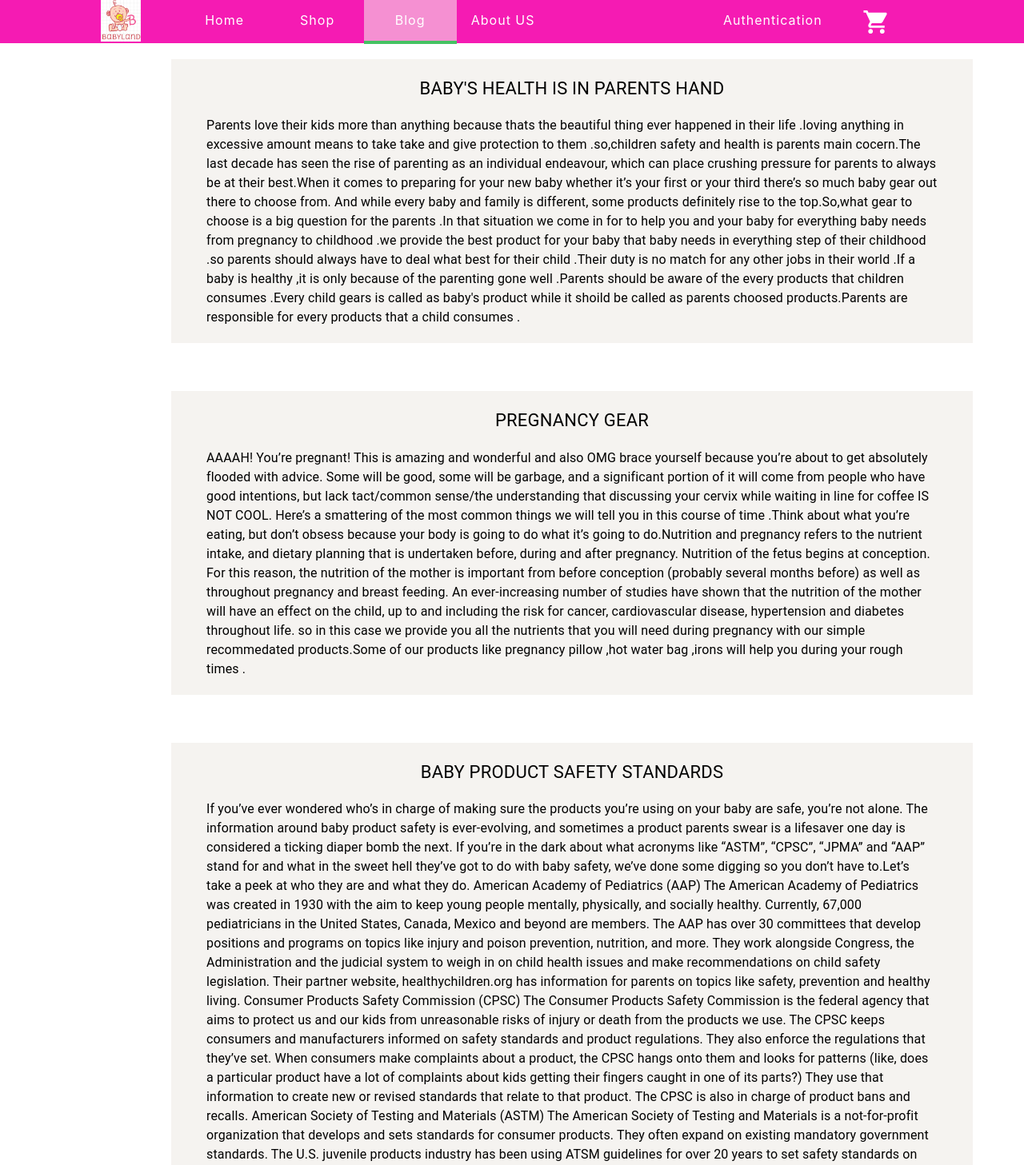
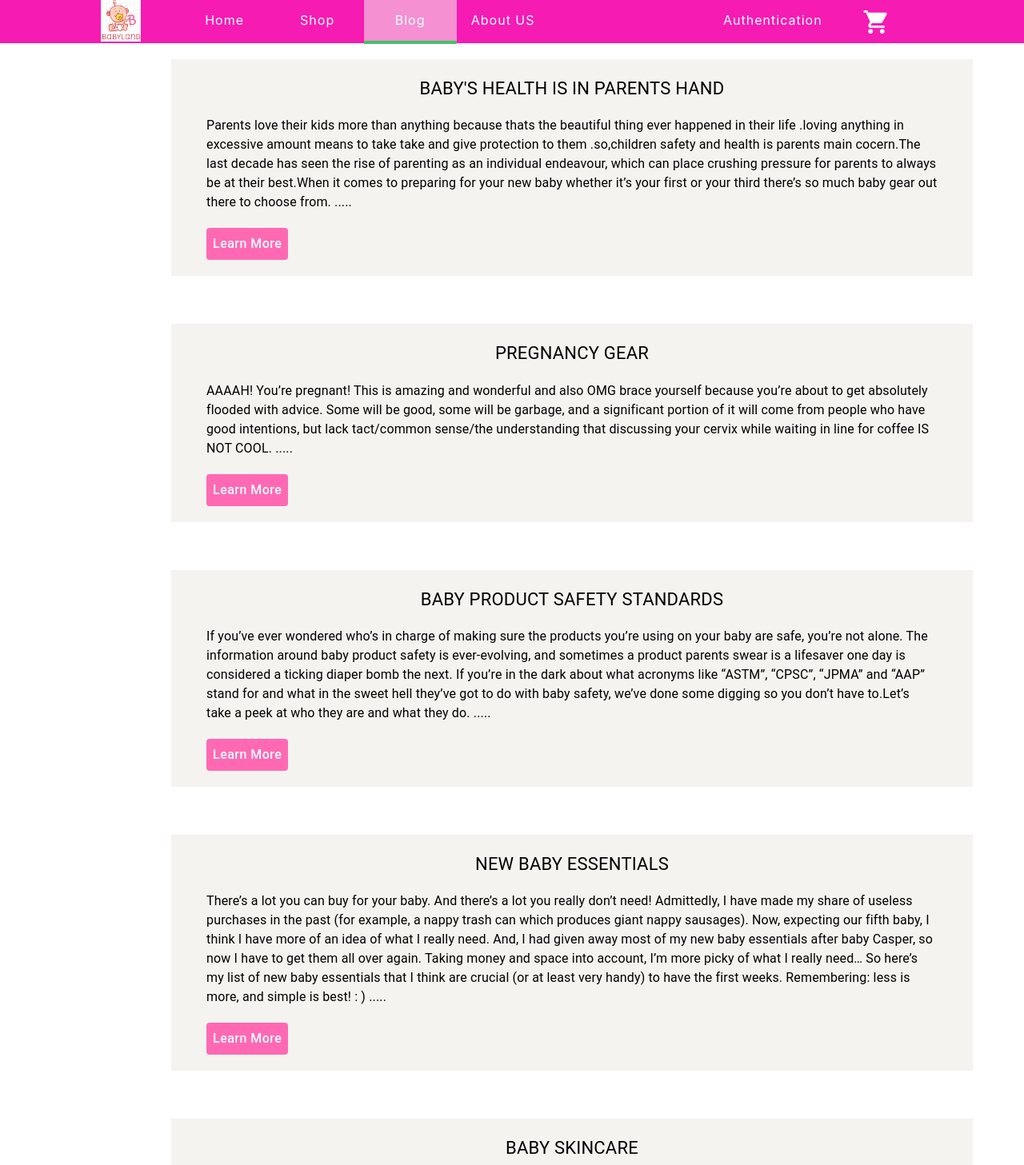
Before and after one commit to SushilSubedi/babyland, a React (Create React App) app: page /Blog in a window 1280 px wide. Shown: the top 1457 px of the page at 80% size. Built offline with nearby package versions, Linux system fonts and the light colour scheme.

Commit message:
learn more completed

```diff
--- a/src/components/Blog/Blog.js
+++ b/src/components/Blog/Blog.js
@@ -3,10 +3,10 @@ import React from 'react';
 
 const Blog = () => {
     const classes = useStyles()
-    const clickeffect = () => {
-        var dots = document.getElementById("dots");
-        var moretext = document.getElementById("more");
-        var mybtn = document.getElementById("mybtn");
+    const clickeffect = (id, txt, btn) => {
+        var dots = document.getElementById(id);
+        var moretext = document.getElementById(txt);
+        var mybtn = document.getElementById(btn);
 
         if (dots.style.display === 'none') {
             dots.style.display = 'inline';
@@ -29,8 +29,11 @@ const Blog = () => {
                             BABY'S HEALTH IS IN PARENTS HAND
                         </Typography>
                         <Typography>
-                            Parents love their kids more than anything because thats the beautiful thing ever happened in their life .loving anything in excessive amount means to take take and give protection to them .so,children safety and health is parents main cocern.The last decade has seen the rise of parenting as an individual endeavour, which can place crushing pressure for parents to always be at their best.When it comes to preparing for your new baby whether it’s your first or your third there’s so much baby gear out there to choose from. And while every baby and family is different, some products definitely rise to the top.So,what gear to choose is a big question for the parents .In that situation we come in  for to help you and your baby for everything baby needs from pregnancy to childhood .we provide the best product for your baby that baby needs in everything step of their childhood .so parents should always have to deal what best for their child .Their duty is no match for any other jobs in their world .If a baby is healthy ,it is only because of the parenting gone well .Parents  should be aware of the every products that children consumes .Every child gears is called as baby's product while it  shoild be called as parents  choosed products.Parents are responsible for every products that a child consumes .
+                            Parents love their kids more than anything because thats the beautiful thing ever happened in their life .loving anything in excessive amount means to take take and give protection to them .so,children safety and health is parents main cocern.The last decade has seen the rise of parenting as an individual endeavour, which can place crushing pressure for parents to always be at their best.When it comes to preparing for your new baby whether it’s your first or your third there’s so much baby gear out there to choose from.<span id="dots4"> .....</span>
+                            <span id="more4">
+                                And while every baby and family is different, some products definitely rise to the top.So,what gear to choose is a big question for the parents .In that situation we come in  for to help you and your baby for everything baby needs from pregnancy to childhood .we provide the best product for your baby that baby needs in everything step of their childhood .so parents should always have to deal what best for their child .Their duty is no match for any other jobs in their world .If a baby is healthy ,it is only because of the parenting gone well .Parents  should be aware of the every products that children consumes .Every child gears is called as baby's product while it  shoild be called as parents  choosed products.Parents are responsible for every products that a child consumes .</span>
                         </Typography>
+                        <Button onClick={() => clickeffect("dots4", "more4", "mybtn4")} id="mybtn4" className={classes.button}>Learn More</Button>
                     </Container>
                 </Box>
 
@@ -42,9 +45,11 @@ const Blog = () => {
                             PREGNANCY GEAR
                         </Typography>
                         <Typography>
-                            AAAAH! You’re pregnant! This is amazing and wonderful and also OMG brace yourself because you’re about to get absolutely flooded with advice. Some will be good, some will be garbage, and a significant portion of it will come from people who have good intentions, but lack tact/common sense/the understanding that discussing your cervix while waiting in line for coffee IS NOT COOL. Here’s a smattering of the most common things we will tell you in this course of time .Think about what you’re eating, but don’t obsess because your body is going to do what it’s going to do.Nutrition and pregnancy refers to the nutrient intake, and dietary planning that is undertaken before, during and after pregnancy. Nutrition of the fetus begins at conception. For this reason, the nutrition of the mother is important from before conception (probably several months before) as well as throughout pregnancy and breast feeding. An ever-increasing number of studies have shown that the nutrition of the mother will have an effect on the child, up to and including the risk for cancer, cardiovascular disease, hypertension and diabetes throughout life.
-                            so in this case we provide you all the nutrients that you will need during pregnancy with our simple recommedated products.Some of our products like pregnancy pillow ,hot water bag ,irons will help you during your rough times .
+                            AAAAH! You’re pregnant! This is amazing and wonderful and also OMG brace yourself because you’re about to get absolutely flooded with advice. Some will be good, some will be garbage, and a significant portion of it will come from people who have good intentions, but lack tact/common sense/the understanding that discussing your cervix while waiting in line for coffee IS NOT COOL.<span id="dots3"> .....</span>
+                            <span id="more3"> Here’s a smattering of the most common things we will tell you in this course of time .Think about what you’re eating, but don’t obsess because your body is going to do what it’s going to do.Nutrition and pregnancy refers to the nutrient intake, and dietary planning that is undertaken before, during and after pregnancy. Nutrition of the fetus begins at conception. For this reason, the nutrition of the mother is important from before conception (probably several months before) as well as throughout pregnancy and breast feeding. An ever-increasing number of studies have shown that the nutrition of the mother will have an effect on the child, up to and including the risk for cancer, cardiovascular disease, hypertension and diabetes throughout life.
+                            so in this case we provide you all the nutrients that you will need during pregnancy with our simple recommedated products.Some of our products like pregnancy pillow ,hot water bag ,irons will help you during your rough times .</span>
                         </Typography>
+                        <Button onClick={() => clickeffect("dots3", "more3", "mybtn3")} id="mybtn3" className={classes.button}>Learn More</Button>
                     </Container>
                 </Box>
             </div>
@@ -55,7 +60,8 @@ const Blog = () => {
                             BABY PRODUCT SAFETY STANDARDS
                         </Typography>
                         <Typography>
-                            If you’ve ever wondered who’s in charge of making sure the products you’re using on your baby are safe, you’re not alone. The information around baby product safety is ever-evolving, and sometimes a product parents swear is a lifesaver one day is considered a ticking diaper bomb the next. If you’re in the dark about what acronyms like “ASTM”, “CPSC”, “JPMA” and “AAP” stand for and what in the sweet hell they’ve got to do with baby safety, we’ve done some digging so you don’t have to.Let’s take a peek at who they are and what they do.
+                            If you’ve ever wondered who’s in charge of making sure the products you’re using on your baby are safe, you’re not alone. The information around baby product safety is ever-evolving, and sometimes a product parents swear is a lifesaver one day is considered a ticking diaper bomb the next. If you’re in the dark about what acronyms like “ASTM”, “CPSC”, “JPMA” and “AAP” stand for and what in the sweet hell they’ve got to do with baby safety, we’ve done some digging so you don’t have to.Let’s take a peek at who they are and what they do.<span id="dots2"> .....</span>
+                            <span id="more2">
                                 American Academy of Pediatrics (AAP)
                                 The American Academy of Pediatrics was created in 1930 with the aim to keep young people mentally, physically, and socially healthy. Currently, 67,000 pediatricians in the United States, Canada, Mexico and beyond are members.
                                 The AAP has over 30 committees that develop positions and programs on topics like injury and poison prevention, nutrition, and more. They work alongside Congress, the Administration and the judicial system to weigh in on child health issues and make recommendations on child safety legislation. Their partner website, healthychildren.org has information for parents on topics like safety, prevention and healthy living.
@@ -64,8 +70,9 @@ const Blog = () => {
                                 American Society of Testing and Materials (ASTM)
                                 The American Society of Testing and Materials is a not-for-profit organization that develops and sets standards for consumer products. They often expand on existing mandatory government standards.
                                 The U.S. juvenile products industry has been using ATSM guidelines for over 20 years to set safety standards on those products.
-                            . The ASTM looks at the ways consumers use (and misuse) products to set standards and create warning labels for them.
+                            . The ASTM looks at the ways consumers use (and misuse) products to set standards and create warning labels for them.</span>
                         </Typography>
+                        <Button onClick={() => clickeffect("dots2", "more2", "mybtn2")} id="mybtn2" className={classes.button}>Learn More</Button>
                     </Container>
 
                 </Box>
@@ -78,8 +85,8 @@ const Blog = () => {
                         </Typography>
                         <Typography>
                             There’s a lot you can buy for your baby. And there’s a lot you really don’t need! Admittedly, I have made my share of useless purchases in the past (for example, a nappy trash can which produces giant nappy sausages). Now, expecting our fifth baby, I think I have more of an idea of what I really need. And, I had given away most of my new baby essentials after baby Casper, so now I have to get them all over again. Taking money and space into account, I’m more picky of what I really need…
-                            So here’s my list of new baby essentials that I think are crucial (or at least very handy) to have the first weeks. Remembering: less is more, and simple is best! : )<span id="dots"> .....</span>
-                            <span id="more">
+                            So here’s my list of new baby essentials that I think are crucial (or at least very handy) to have the first weeks. Remembering: less is more, and simple is best! : )<span id="dots1"> .....</span>
+                            <span id="more1">
                                 New baby essentials: CLOTHES
                                 White envelope onesies (size 1 month). The envelope opening is the easiest when babies are curled up and tiny.
                                 Baby hats, a few different thicknesses, styles and sizes
@@ -105,7 +112,7 @@ const Blog = () => {
                             Of course, as always, I’m curious to hear if you feel there are any new baby essentials I have missed, that you feel are essential for the first weeks!</span>
 
                         </Typography>
-                        <Button onClick={clickeffect} id="mybtn">Learn More</Button>
+                        <Button onClick={() => clickeffect("dots1", "more1", "mybtn1")} id="mybtn1" className={classes.button}>Learn More</Button>
 
                     </Container>
                 </Box>
@@ -131,7 +138,7 @@ const Blog = () => {
                                 Baby Cream
                             Your baby’s sensitive skin does not have the ability to retain moisture the way that an adult’s skin does. This is why it’s important to moisturize your baby’s skin daily to help lock in moisture and keep it soft and healthy. Softsens Rich Moisturizing Cream hydrates baby’s skin from deep within, leaving it gorgeously soft and smooth. It is made from gentle yet powerful natural moisturizers like milk cream and shea butter that work together perfectly to nourish and hydrate skin. It is also packed with Vitamin E that helps keep skin hydrated for much longer and helps protect it from dryness and irritation.</span>
                         </Typography>
-                        <Button onClick={clickeffect} id="mybtn">Learn More</Button>
+                        <Button onClick={() => clickeffect("dots", "more", "mybtn")} id="mybtn" className={classes.button}>Learn More</Button>
                     </Container>
                 </Box>
             </div>
@@ -158,7 +165,10 @@ const useStyles = makeStyles(theme =>
             justifyContent: "center",
             backgroundColor: "#f5f3f0",
             width: "fit-content",
-            padding: "2%"
+            padding: "2%",
+            "& #more4": {
+                display: "none",
+            }
         },
 
         blog2: {
@@ -166,7 +176,10 @@ const useStyles = makeStyles(theme =>
             justifyContent: "center",
             backgroundColor: "#f5f3f0",
             width: "fit-content",
-            padding: "2%"
+            padding: "2%",
+            "& #more3": {
+                display: "none",
+            }
         },
 
         blog3: {
@@ -175,7 +188,7 @@ const useStyles = makeStyles(theme =>
             backgroundColor: "#f5f3f0",
             width: "fit-content",
             padding: "2%",
-            "& #more": {
+            "& #more2": {
                 display: "none",
             }
         },
@@ -186,7 +199,7 @@ const useStyles = makeStyles(theme =>
             backgroundColor: "#f5f3f0",
             width: "fit-content",
             padding: "2%",
-            "& #more": {
+            "& #more1": {
                 display: "none",
             }
 
@@ -203,6 +216,17 @@ const useStyles = makeStyles(theme =>
             }
         },
 
+        button: {
+            backgroundColor: 'hotpink',
+            textTransform: 'initial',
+            color: 'white',
+            fontSize: '16px',
+            marginTop: "20px",
+            "&:hover": {
+                backgroundColor: '#fc03d7'
+            }
+        }
+
 
 
     }));
```
Lines whose indentation alone changed are shown as unchanged.
